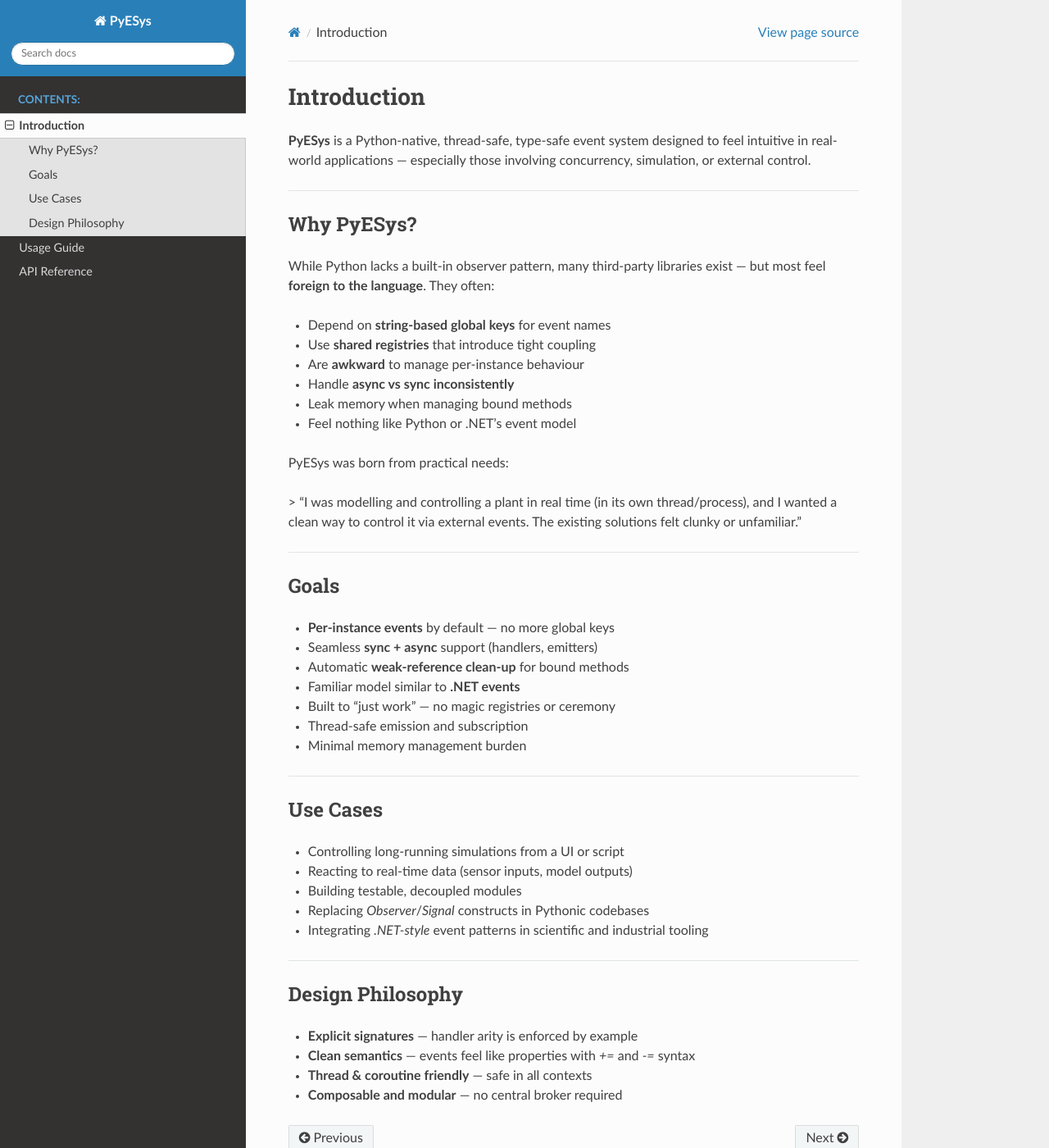
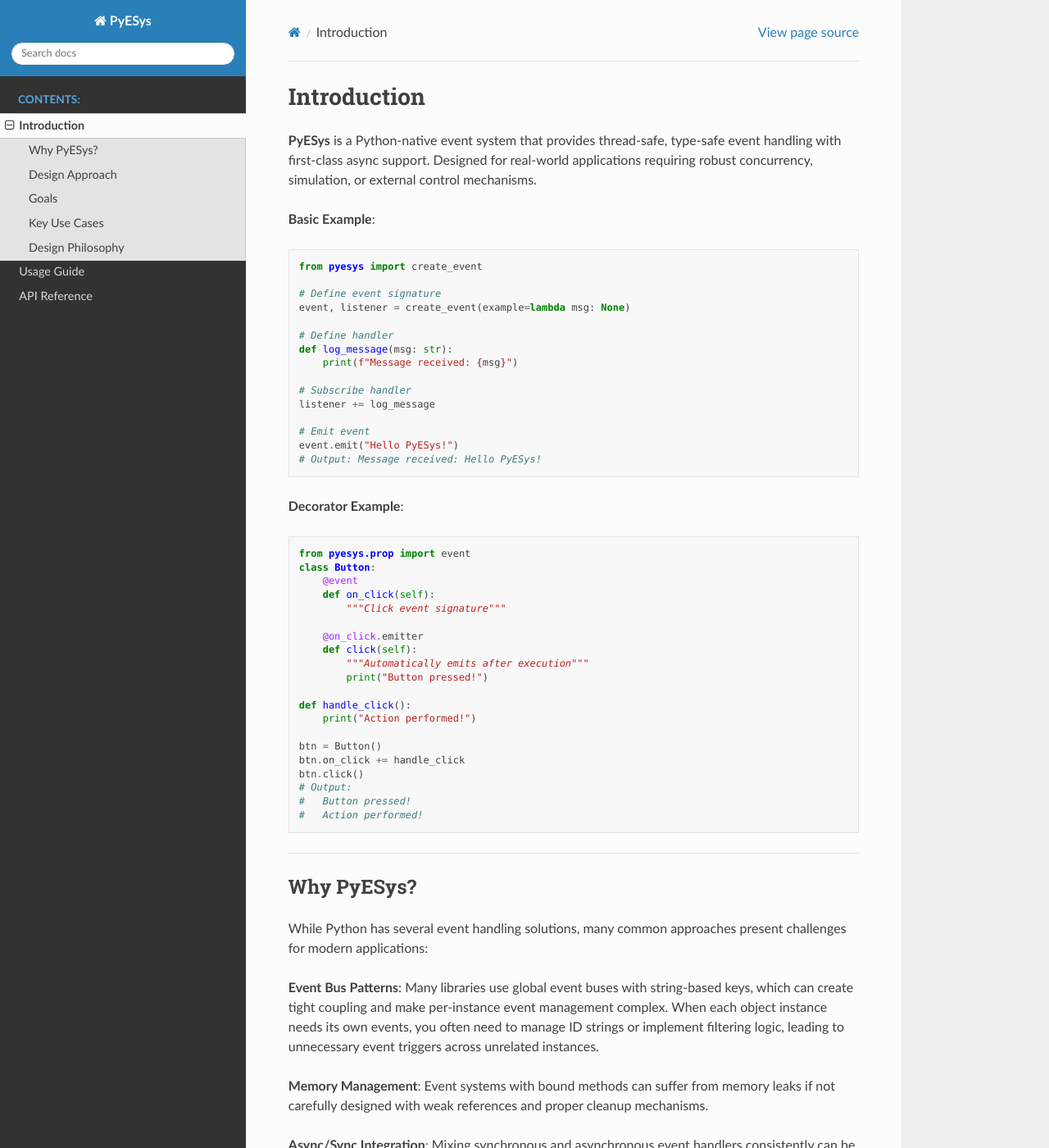
Before and after one commit to fisothemes/pyesys, a Sphinx documentation site: the page built from docs/intro.rst, in a window 1280 px wide and 1400 px high. Shown: the whole window at 82% size. Built offline with Sphinx 7.4.7 and the Read the Docs theme 3.1.0, drawn with Linux system fonts in a browser that asks for light colours; some of the changed text lies outside the part shown.

Commit message:
chore: enhance introduction and examples in intro.rst for clarity and usability

```diff
--- a/docs/intro.rst
+++ b/docs/intro.rst
@@ -1,56 +1,126 @@
 Introduction
 ============
 
-**PyESys** is a Python-native, thread-safe, type-safe event system designed to feel intuitive in real-world applications — especially those involving concurrency, simulation, or external control.
+**PyESys** is a Python-native event system that provides thread-safe, type-safe event handling with first-class async support. Designed for real-world applications requiring robust concurrency, simulation, or external control mechanisms.
+
+**Basic Example**:
+
+.. code-block:: python
+
+    from pyesys import create_event
+
+    # Define event signature
+    event, listener = create_event(example=lambda msg: None)
+
+    # Define handler
+    def log_message(msg: str):
+        print(f"Message received: {msg}")
+
+    # Subscribe handler
+    listener += log_message
+
+    # Emit event
+    event.emit("Hello PyESys!")
+    # Output: Message received: Hello PyESys!
+
+**Decorator Example**:
+
+.. code-block:: python
+
+    from pyesys.prop import event
+    class Button:
+        @event
+        def on_click(self):
+            """Click event signature"""
+
+        @on_click.emitter
+        def click(self):
+            """Automatically emits after execution"""
+            print("Button pressed!")
+
+    def handle_click():
+        print("Action performed!")
+
+    btn = Button()
+    btn.on_click += handle_click
+    btn.click()
+    # Output:
+    #   Button pressed!
+    #   Action performed!
 
 ----
 
 Why PyESys?
 -----------
 
-While Python lacks a built-in observer pattern, many third-party libraries exist — but most feel **foreign to the language**. They often:
+While Python has several event handling solutions, many common approaches present challenges for modern applications:
 
-- Depend on **string-based global keys** for event names
-- Use **shared registries** that introduce tight coupling
-- Are **awkward** to manage per-instance behaviour
-- Handle **async vs sync inconsistently**
-- Leak memory when managing bound methods
-- Feel nothing like Python or .NET's event model
+**Event Bus Patterns**: Many libraries use global event buses with string-based keys, which can create tight coupling and make per-instance event management complex. When each object instance needs its own events, you often need to manage ID strings or implement filtering logic, leading to unnecessary event triggers across unrelated instances.
 
-PyESys was born from practical needs:
+**Memory Management**: Event systems with bound methods can suffer from memory leaks if not carefully designed with weak references and proper cleanup mechanisms.
 
-> “I was modelling and controlling a plant in real time (in its own thread/process), and I wanted a clean way to control it via external events. The existing solutions felt clunky or unfamiliar.”
+**Async/Sync Integration**: Mixing synchronous and asynchronous event handlers consistently can be challenging, especially when you need both to coexist seamlessly.
+
+**Pythonic Design**: Many event systems don't leverage familiar Python patterns, making them feel foreign compared to built-in language features like property descriptors.
+
+PyESys addresses these architectural challenges with a clean, intuitive API:
+
+> *"When controlling real-time systems, I needed clean event handling that works seamlessly across threads and async contexts while feeling natural to Python developers."*
+
+----
+
+Design Approach
+---------------
+
+PyESys draws inspiration from familiar Python patterns:
+
+- **Property-like syntax**: The `@event` decorator mirrors Python's `@property` descriptor pattern, making it instantly familiar
+- **Operator overloading**: Uses `+=` (subscribe) and `-=` (unsubscribe) following Python's established conventions
+- **Per-instance events**: Each object gets its own event instances, eliminating global state and cross-instance interference
+- **Type safety**: Runtime signature validation through example functions
+- **Memory conscious**: Built-in weak reference handling prevents common memory leak patterns
 
 ----
 
 Goals
 -----
 
-- **Per-instance events** by default — no more global keys
-- Seamless **sync + async** support (handlers, emitters)
-- Automatic **weak-reference clean-up** for bound methods
-- Familiar model similar to **.NET events**
-- Built to “just work” — no magic registries or ceremony
-- Thread-safe emission and subscription
-- Minimal memory management burden
+- **Intuitive syntax** leveraging familiar Python patterns
+- **True per-instance events** without global registries or string-based dispatch
+- **Seamless sync/async interoperability**
+- **Automatic memory management** for bound methods
+- **Zero dependencies** with pure Python implementation
+- **Runtime signature validation** for type safety
+- **Thread-safe by design**
 
 ----
 
-Use Cases
----------
+Key Use Cases
+-------------
 
-- Controlling long-running simulations from a UI or script
-- Reacting to real-time data (sensor inputs, model outputs)
-- Building testable, decoupled modules
-- Replacing `Observer`/`Signal` constructs in Pythonic codebases
-- Integrating `.NET-style` event patterns in scientific and industrial tooling
+1. **Real-time systems**
+   React to sensor inputs/control signals
+2. **Simulation frameworks**
+   Decouple models from visualization/control
+3. **Plugin architectures**
+   Extend core functionality safely
+4. **UI/backend integration**
+   Bridge synchronous and asynchronous worlds
+5. **Testable systems**
+   Replace complex callbacks with observable events
 
 ----
 
 Design Philosophy
 -----------------
 
-- **Explicit signatures** — handler arity is enforced by example
-- **Clean semantics** — events feel like properties with `+=` and `-=` syntax
-- **Thread & coroutine friendly** — safe in all contexts
-- **Composable and modular** — no central broker required
+- **Explicit over implicit**
+  Handler signatures enforced via example functions
+- **Pythonic first**
+  Leverages familiar language patterns like descriptors and operator overloading
+- **Concurrency-ready**
+  Thread-safe emission with async support
+- **Resource-conscious**
+  Weak references prevent memory leaks
+- **Composable**
+  Events work standalone or in complex systems
```
